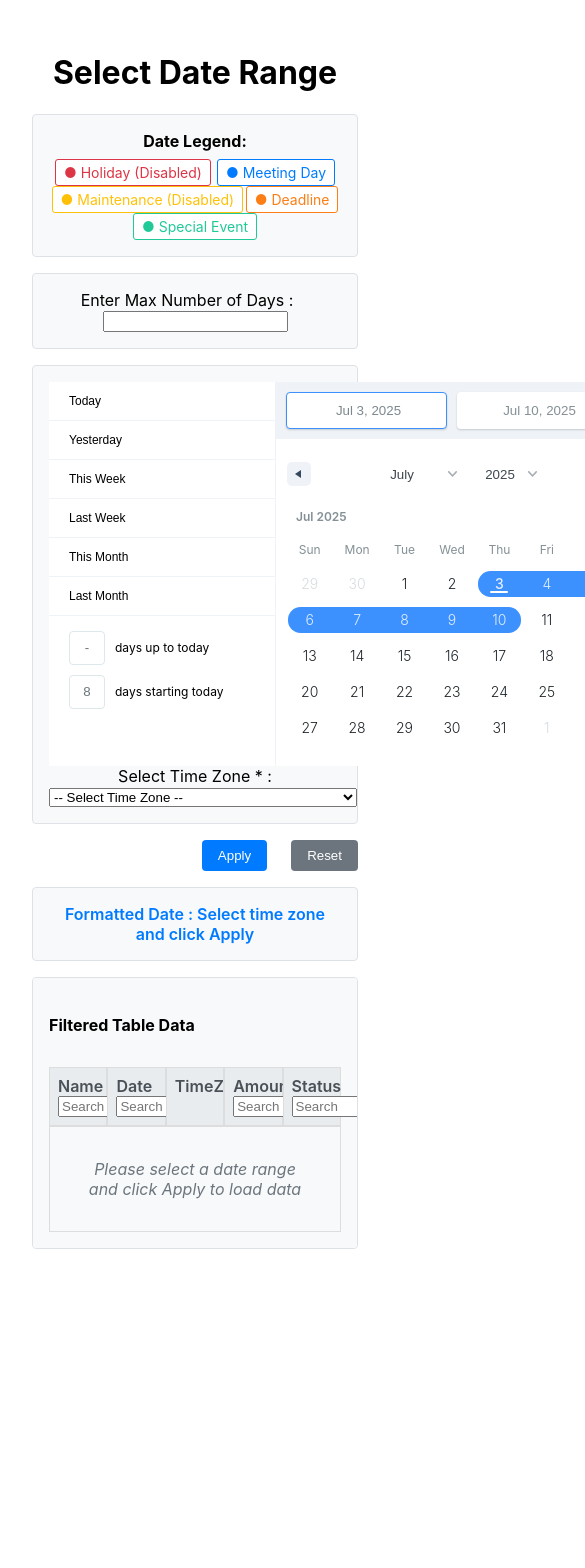
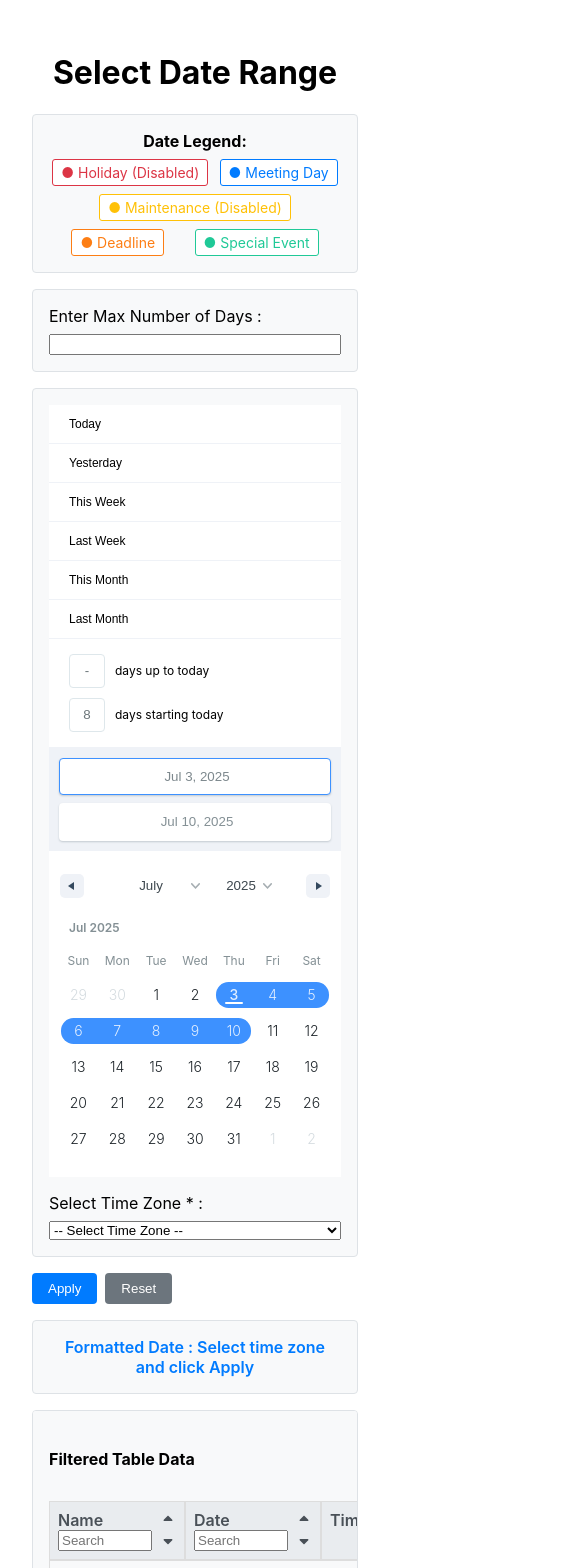
Before and after one commit to K-Sree-Lakshmi/calendar-shield-assessment, a React (Create React App) app: page / in a window 390 px wide. Shown: the top 1568 px of the page, 585 px wide, since content can reach past the window. Before the commit the page ends 1297 px from the top, so only its background shows below. Built offline with nearby package versions, Linux system fonts and the light colour scheme.

Commit message:
style - Fix calendar container and table component responsive layout collapse

```diff
--- a/src/components/Calendar/Calendar.css
+++ b/src/components/Calendar/Calendar.css
@@ -252,3 +252,129 @@
 .custom-day.disabled:hover {
     background-color: rgba(220, 53, 69, var(--opacity-hover));
 }
+
+@media (max-width: 900px) {
+    .calendar {
+        flex-direction: column;
+        align-items: stretch;
+        justify-content: flex-start;
+        overflow: hidden;
+    }
+
+    .calendar-container,
+    .calendar-container .rdrDateRangePickerWrapper,
+    .calendar-container .rdrDateRangeWrapper,
+    .calendar-container .rdrCalendarWrapper,
+    .calendar-container .rdrMonth {
+        width: 100%;
+        max-width: 100%;
+        box-sizing: border-box;
+    }
+
+    .calendar-container .rdrDateRangePickerWrapper {
+        display: flex;
+        flex-direction: column;
+    }
+
+    .calendar-container .rdrDefinedRangesWrapper {
+        width: 100%;
+        max-width: 100%;
+        border-right: 0;
+        border-bottom: 1px solid #eff2f7;
+        box-sizing: border-box;
+    }
+
+    .calendar-container .rdrStaticRanges,
+    .calendar-container .rdrInputRanges {
+        width: 100%;
+    }
+
+    .calendar-container .rdrMonthAndYearPickers {
+        min-width: 0;
+    }
+
+    .time-zone-container {
+        width: 100%;
+        margin-top: var(--spacing-md);
+    }
+
+    .time-zone-container > div {
+        display: flex;
+        flex-wrap: wrap;
+        align-items: center;
+        gap: var(--spacing-sm);
+        width: 100%;
+    }
+
+    .time-zone-container select {
+        flex: 1 1 18rem;
+        max-width: 100%;
+        min-width: 0;
+    }
+
+    .button-group {
+        flex-wrap: wrap;
+    }
+
+    .margin-left-1rem {
+        margin-left: 0;
+    }
+}
+
+@media (max-width: 768px) {
+    .container-box {
+        padding: var(--spacing-sm);
+    }
+
+    .legend-items {
+        gap: var(--spacing-sm);
+    }
+
+    .max-days-container {
+        display: flex;
+        flex-wrap: wrap;
+        align-items: center;
+        gap: var(--spacing-sm);
+    }
+
+    .max-days-container .time-zone-label,
+    .time-zone-label {
+        margin-right: 0;
+    }
+
+    .max-days-container input,
+    .time-zone-container select {
+        width: 100%;
+        max-width: 100%;
+        min-width: 0;
+        box-sizing: border-box;
+    }
+
+    .calendar-container .rdrDateDisplay {
+        flex-wrap: wrap;
+        gap: var(--spacing-sm);
+    }
+
+    .calendar-container .rdrDateDisplayItem {
+        flex: 1 1 10rem;
+        width: auto;
+    }
+
+    .calendar-container .rdrDateDisplayItem + .rdrDateDisplayItem {
+        margin-left: 0;
+    }
+
+    .calendar-container .rdrMonthAndYearWrapper {
+        padding-left: 0;
+        padding-right: 0;
+    }
+
+    .calendar-container .rdrMonthAndYearPickers select {
+        padding-left: var(--spacing-sm);
+        padding-right: var(--spacing-lg);
+    }
+
+    .button-group {
+        justify-content: flex-start;
+    }
+}
--- a/src/components/Table/Table.css
+++ b/src/components/Table/Table.css
@@ -20,22 +20,28 @@
 
 .table-container {
     max-height: 300px;
+    overflow-x: auto;
     overflow-y: auto;
     border: 1px solid var(--border-color);
     border-radius: var(--border-radius);
 }
 
-table {
+.table {
     border-spacing: 0;
     table-layout: fixed;
+    min-width: 680px;
     width: 100%;
   }
 
-td, th {
+.table td,
+.table th {
     border: 1px solid #ddd;
+    box-sizing: border-box;
+    overflow-wrap: anywhere;
     padding: 8px;
     text-align: left;
     vertical-align: top;
+    word-break: break-word;
   }
 
 /* Consolidated table header styles */
@@ -93,6 +99,9 @@ thead th {
 
 /* Status Badge Styles */
 .status-badge {
+    display: inline-block;
+    max-width: 100%;
+    overflow-wrap: normal;
     padding: 0.25rem 0.5rem;
     border-radius: 12px;
     font-size: 0.75rem;
@@ -124,7 +133,9 @@ thead th {
     text-align: center;
     font-style: italic;
     color: var(--muted-text);
+    overflow-wrap: normal;
     padding: 2rem !important;
+    word-break: normal;
 }
 
 /* Table Row Hover Effect */
@@ -136,14 +147,25 @@ tbody tr:hover {
     display: flex;
     align-items: center;
     justify-content: space-between;
+    gap: 0.5rem;
+    min-width: 0;
 }
 
 .table-header-item{
     display: flex;
     flex-direction: column;
+    min-width: 0;
+}
+
+.table-header-item input {
+    box-sizing: border-box;
+    max-width: 100%;
+    min-width: 0;
+    width: 100%;
 }
 
 .sort-icon{
+    flex: 0 0 auto;
     cursor: pointer;
 }
 
```
